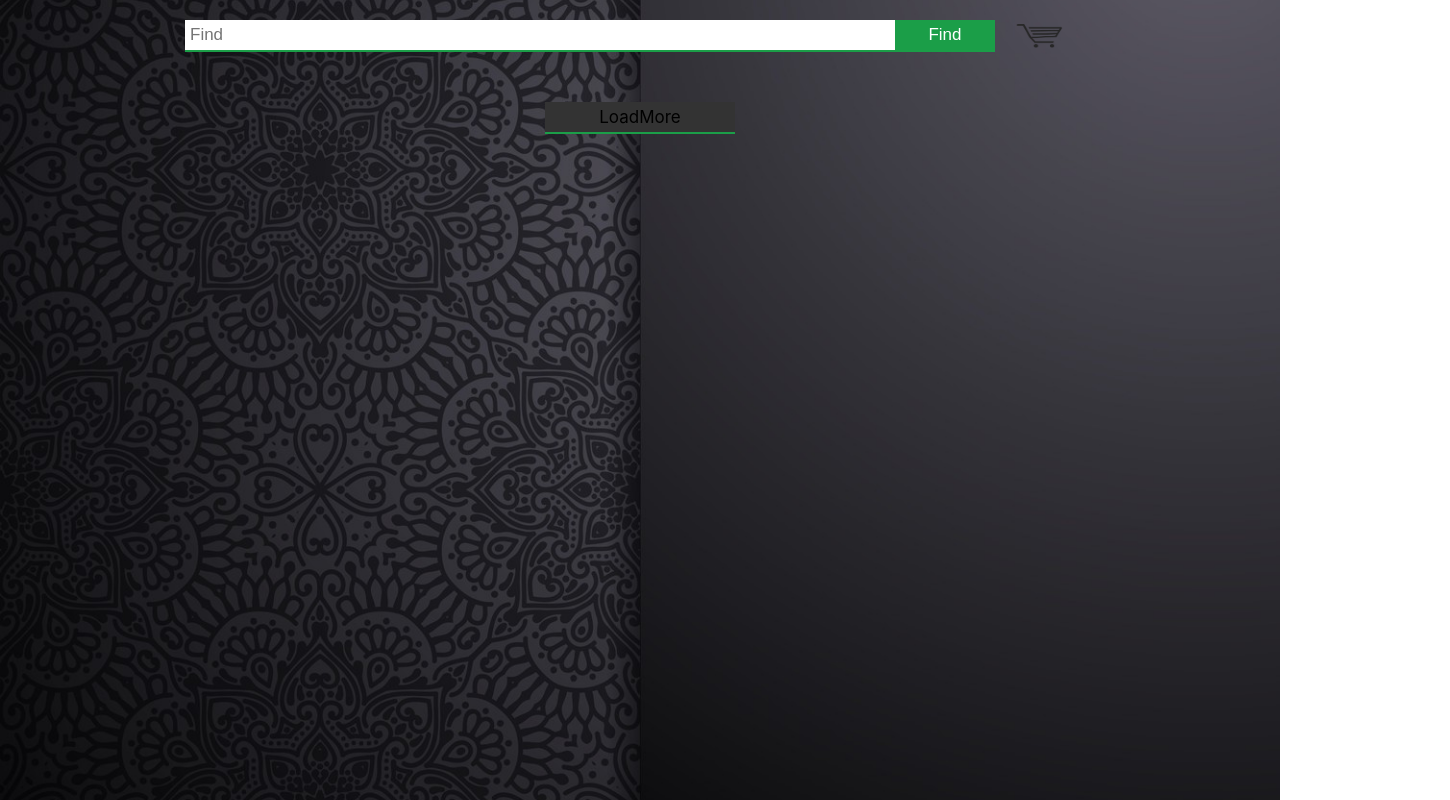
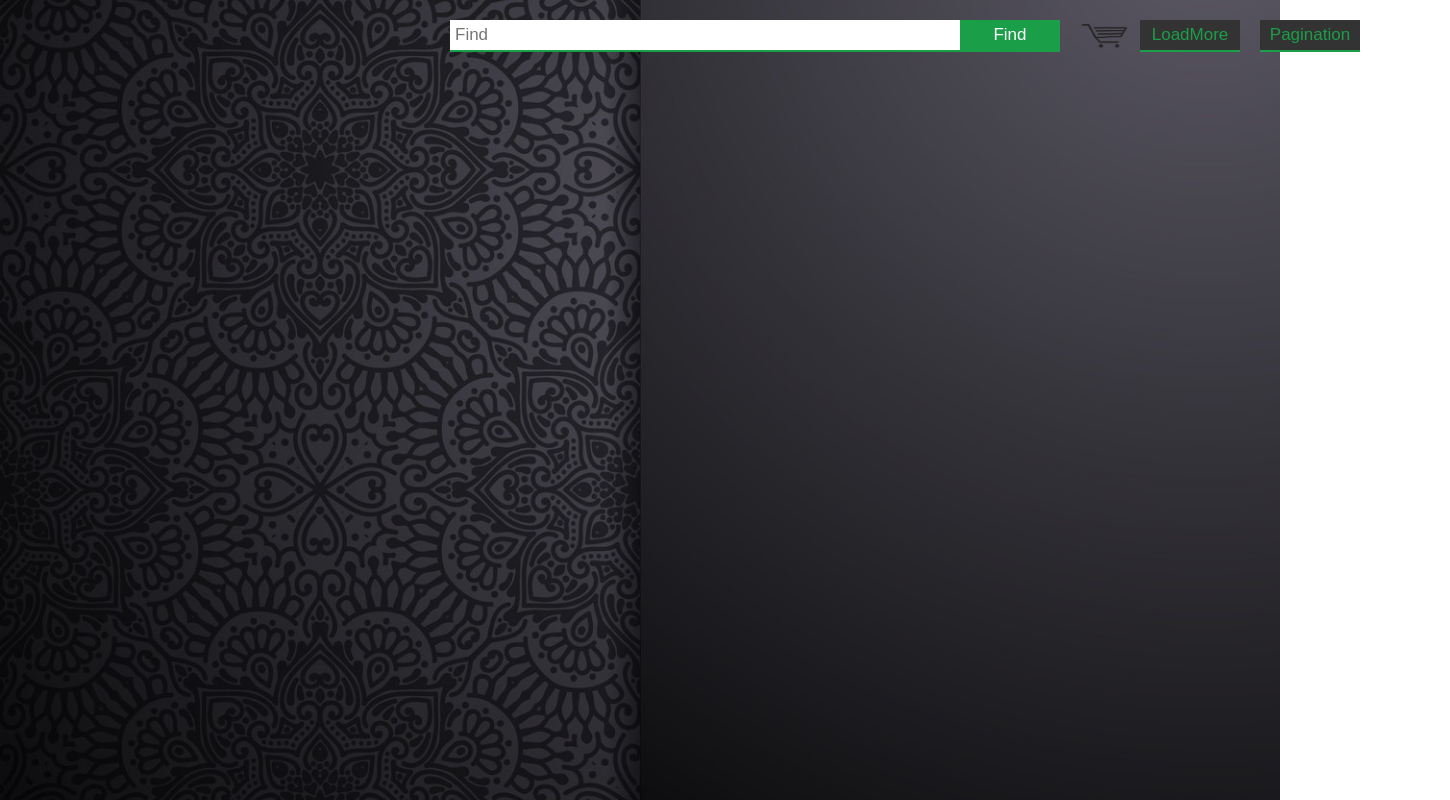
Before and after one commit to Arteemka/React-Api, a React (Create React App) app: page / in a window 1280 px wide. Shown: the whole page, 1450 px wide, since content can reach past the window. Built offline with nearby package versions, Linux system fonts and the light colour scheme.

Commit message:
added pagination on the page

```diff
--- a/src/components/Button/Button.jsx
+++ b/src/components/Button/Button.jsx
@@ -1,7 +1,7 @@
 import React from "react";
 
 const Button = props => (
-  <button onClick={props.gettingDate} className={props.className}>
+  <button onClick={props.onClick} id={props.id}>
     {props.buttonName}
   </button>
 );
--- /dev/null
+++ b/src/components/LoadMore/LoadMore.jsx
@@ -0,0 +1,9 @@
+import React from "react";
+
+const LoadMore = props => (
+  <div className="LoadMore" onClick={props.upPage}>
+    LoadMore
+  </div>
+);
+
+export default LoadMore;
--- a/src/components/MainForm/MainFrom.jsx
+++ b/src/components/MainForm/MainFrom.jsx
@@ -6,22 +6,36 @@ import Items from "../Items/Items";
 import Modal from "../Modal/Modal";
 import ToggledItem from "../ToggledItem/ToggledItem";
 import FavoritesItems from "../FavoritesItems/FavoritesItems";
+import Pagination from "../Pagination/Pagination";
+import LoadMore from "../LoadMore/LoadMore";
 import box from "../../bask.jpg";
 
 class MainForm extends React.Component {
   state = {
     text: "",
     list: [],
-    isLoading: false,
     isModal: false,
     itemIndex: null,
     favoritesItems: [],
     favoritesIsModal: false,
-    page: 1
+    page: 1,
+    currentPage: 1,
+    endPage: 100,
+    pages: [1, 2, 3, 4, 5],
+    pagination: false,
+    loadMore: false
   };
 
   gettingDate = () => {
-    this.setState({ isLoading: true }, this.getDate);
+    this.setState(this.getDate);
+  };
+
+  changePagination = event => {
+    if (event.target.id === "pagination-button") {
+      this.setState({ pagination: true, loadMore: false });
+    } else if (event.target.id === "LoadMore-button") {
+      this.setState({ loadMore: true, pagination: false });
+    }
   };
 
   getDate = page => {
@@ -30,12 +44,17 @@ class MainForm extends React.Component {
     )
       .then(res => res.json())
       .then(date => {
-        this.setState({
-          list: [...this.state.list, ...date.response.listings],
-          isLoading: false
-        });
+        if (this.state.pagination) {
+          this.setState({
+            list: date.response.listings
+          });
+        } else {
+          this.setState(prev => ({
+            list: [...prev.list, ...date.response.listings]
+          }));
+        }
       })
-      .catch(error => this.setState({ error, isLoading: false }));
+      .catch(error => this.setState({ error }));
   };
 
   onChange = event => {
@@ -79,6 +98,22 @@ class MainForm extends React.Component {
     );
   };
 
+  setPage = page => {
+    let arr = this.state.pages;
+
+    if (page < 5) {
+      this.setState({ pages: [1, 2, 3, 4, 5] });
+    } else if (page > 97) {
+      this.setState({ pages: [96, 97, 98, 99, 100] });
+    } else {
+      this.setState(() => ({
+        pages: arr
+      }));
+      arr.splice(0, 5, page - 2, page - 1, page, page + 1, page + 2);
+    }
+    this.setState({ page: page }, () => this.getDate(this.state.page));
+  };
+
   render() {
     return (
       <div>
@@ -90,15 +125,25 @@ class MainForm extends React.Component {
             onChange={this.onChange}
           />
           <Button
-            gettingDate={this.gettingDate}
+            onClick={this.gettingDate}
             buttonName="Find"
-            className="button-find"
+            id="button-find"
           />
           <img
             onClick={this.toggleModal}
             id="img_box"
             src={box}
             alt="изображение"
+          />
+          <Button
+            onClick={this.changePagination}
+            buttonName="LoadMore"
+            id="LoadMore-button"
+          />
+          <Button
+            onClick={this.changePagination}
+            buttonName="Pagination"
+            id="pagination-button"
           />
         </div>
         {this.state.isModal && (
@@ -123,9 +168,15 @@ class MainForm extends React.Component {
           onClick={this.toggleModal}
           list={this.state.list}
         />
-        <div className="LoadMore" onClick={this.upPage}>
-          LoadMore
-        </div>
+        {this.state.pagination && (
+          <Pagination
+            endPage={this.state.endPage}
+            setPage={this.setPage}
+            pages={this.state.pages}
+            page={this.state.page}
+          />
+        )}
+        {this.state.loadMore && <LoadMore upPage={this.upPage} />}
       </div>
     );
   }
--- /dev/null
+++ b/src/components/Pagination/Pagination.jsx
@@ -0,0 +1,19 @@
+import React from "react";
+
+const Pagination = props => (
+  <ul className="pagination">
+    <li>
+      <a onClick={() => props.setPage(1)}>First</a>
+    </li>
+    {props.pages.map((page, index) => (
+      <li key={index} className={props.page === page ? "active" : ""}>
+        <a onClick={() => props.setPage(page)}>{page}</a>
+      </li>
+    ))}
+    <li>
+      <a onClick={() => props.setPage(props.endPage)}>Last</a>
+    </li>
+  </ul>
+);
+
+export default Pagination;
--- a/src/index.css
+++ b/src/index.css
@@ -21,8 +21,8 @@ code {
 }
 
 .block_find {
-  margin: 20px auto;
-  width: 910px;
+  margin: 20px 450px;
+  width: 1000px;
   margin-bottom: 50px;
 }
 
@@ -31,10 +31,10 @@ code {
   padding: 5px;
   font-size: 17px;
   border-bottom: 2px solid #1b9e48;
-  width: 700px;
+  width: 500px;
 }
 
-.button-find {
+#button-find {
   color: #fff;
   cursor: pointer;
   background: #1b9e48;
@@ -258,4 +258,53 @@ code {
   border-bottom: 2px solid #1b9e48;
   margin: 0 auto;
   margin-bottom: 20px;
+  color: #1b9e48;
 }
+
+.active {
+  color: #1b9e48;
+  background-color: #fff;
+}
+
+li {
+  cursor: pointer;
+  display: inline;
+  color: #1b9e48;
+  background-color: #333;
+  padding: 8px 15px 8px 15px;
+  font-size: 20px;
+  border: 1px solid #1b9e48;
+}
+
+.pagination {
+  margin: 0 550px;
+  margin-bottom: 20px;
+}
+
+#LoadMore-button {
+  cursor: pointer;
+  padding: 5px;
+  background-color: #333;
+  width: 100px;
+  border: none;
+  text-align: center;
+  font-size: 17px;
+  border-bottom: 2px solid #1b9e48;
+  margin-bottom: 20px;
+  color: #1b9e48;
+  margin-left: 80px;
+}
+
+#pagination-button {
+  cursor: pointer;
+  padding: 5px;
+  background-color: #333;
+  width: 100px;
+  border: none;
+  text-align: center;
+  font-size: 17px;
+  border-bottom: 2px solid #1b9e48;
+  margin-bottom: 20px;
+  color: #1b9e48;
+  margin-left: 20px;
+}
```
